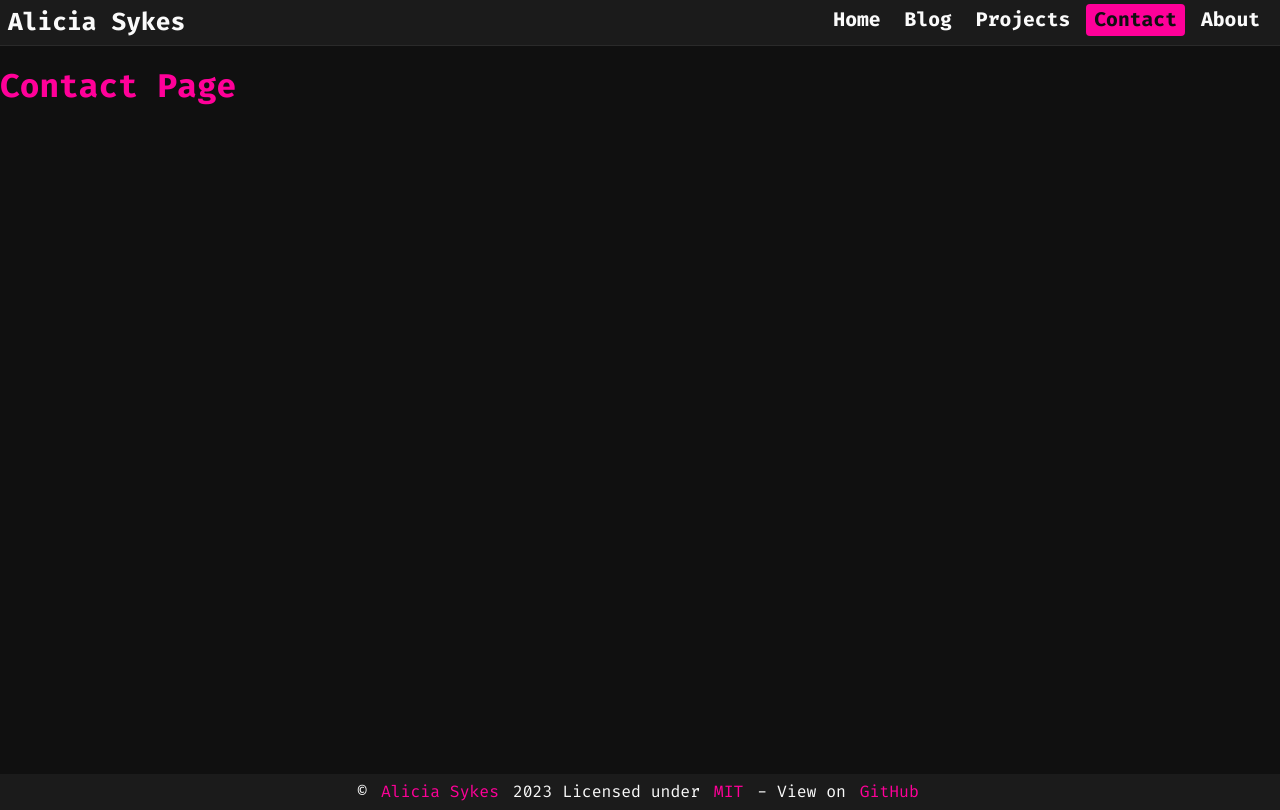
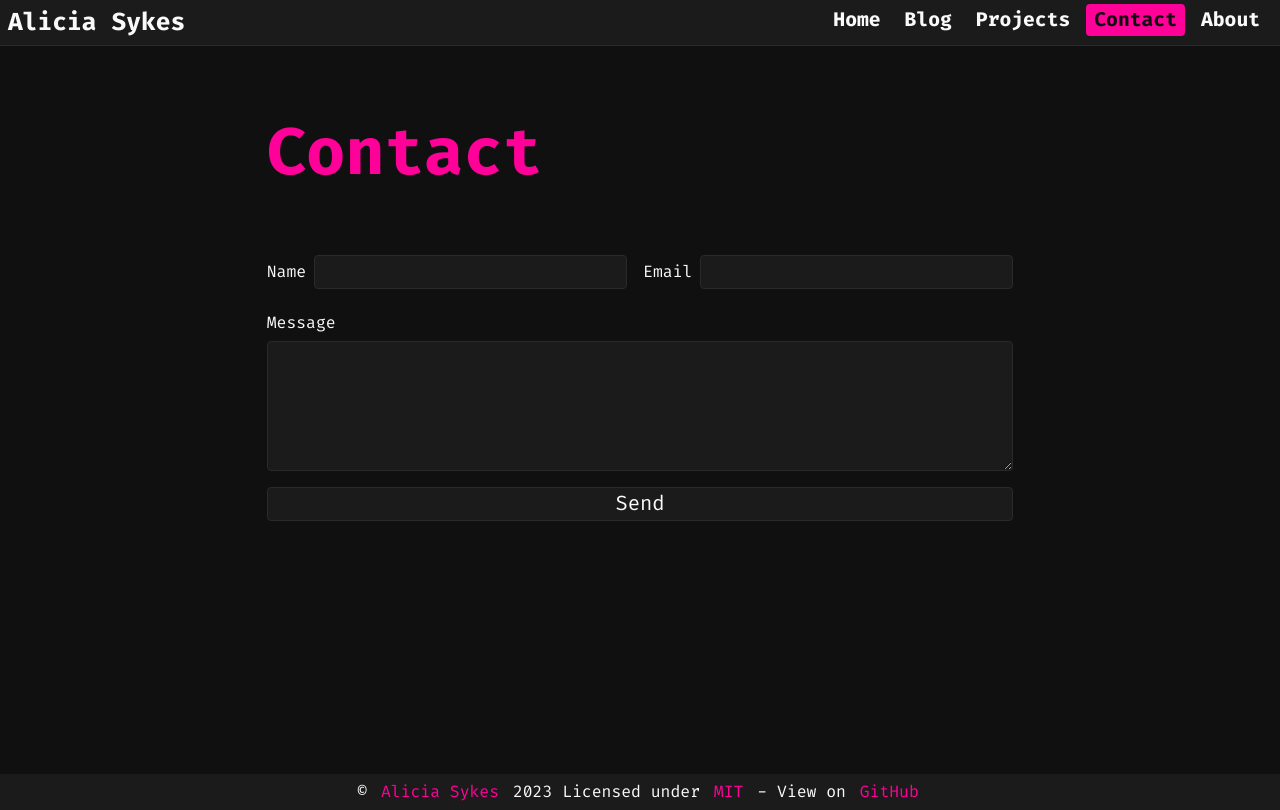
Before and after one commit to Lissy93/my-website, a SvelteKit app: page /contact in a window 1280 px wide. Built offline with nearby package versions, Linux system fonts and the light colour scheme.

Commit message:
wip: Scafolded contact page

```diff
--- a/src/routes/contact/+page.svelte
+++ b/src/routes/contact/+page.svelte
@@ -1,5 +1,75 @@
-<h1>Contact Page</h1>
+<script lang="ts">
+
+</script>
+
+<section class="main">
+  <h1>Contact</h1>
+
+  <form class="contact">
+    <div class="user-deets">
+      <div class="input-group">
+        <label for="name">Name</label>
+        <input type="text" name="name" id="name" />
+      </div>
+      <div class="input-group">
+        <label for="email">Email</label>
+        <input type="email" name="email" id="email" />
+      </div>
+    </div>
+    <label for="message">Message</label>
+    <textarea name="message" id="message" rows="5"></textarea>
+
+    <button type="submit">Send</button>
+  </form>
+</section>
 
 <style lang="scss">
-  h1 { color: var(--accent); }
+  section.main {
+    max-width: 50rem;
+    margin: 1rem auto;
+    text-align: left;
+    h1 {
+      font-size: 4rem;
+      color: var(--accent);
+    }
+    form {
+      display: flex;
+      flex-direction: column;
+      input, textarea, button {
+        background: var(--card-background);
+        border: var(--card-border);
+        color: var(--foreground);
+        border-radius: 4px;
+        font-size: 1.25rem;
+        padding: 0.25rem 0.5rem;
+        margin: 0.5rem 0;
+        font-family: FiraCode, monospace;
+        transition: all ease-in-out 0.25s;
+        &:focus {
+          outline: none;
+          box-shadow: 1px 1px 8px #ff00994a;
+        }
+      }
+      label {
+        margin-right: 0.5rem;
+      }
+      button {
+        cursor: pointer;
+        &:hover {
+          background: var(--accent);
+          color: var(--card-background);
+        }
+      }
+      .input-group {
+        display: flex;
+        align-items: center;
+      }
+      .user-deets {
+        margin-bottom: 1rem;
+        display: flex;
+        flex-wrap: wrap;
+        gap: 1rem;
+      }
+    }
+  }
 </style>
```
